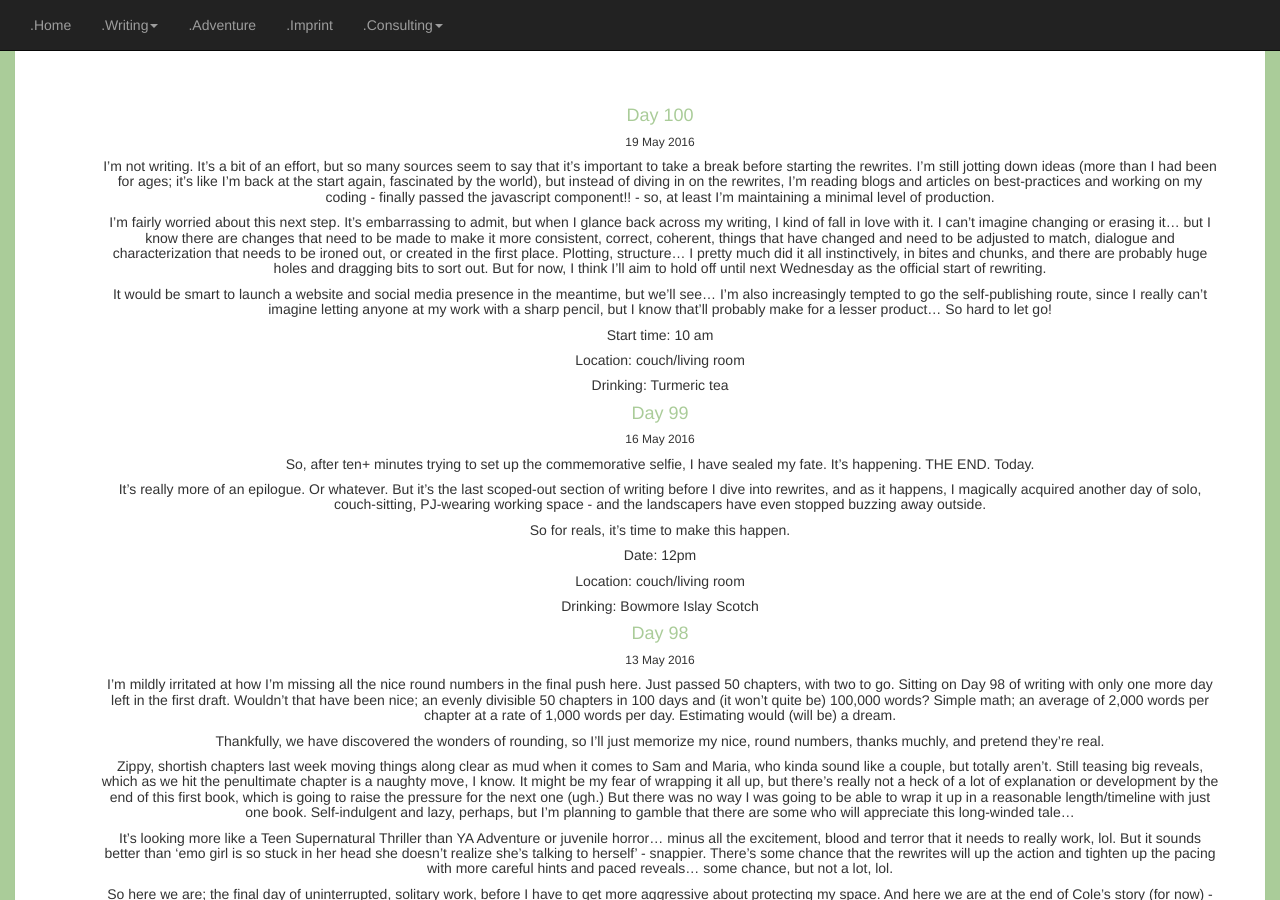
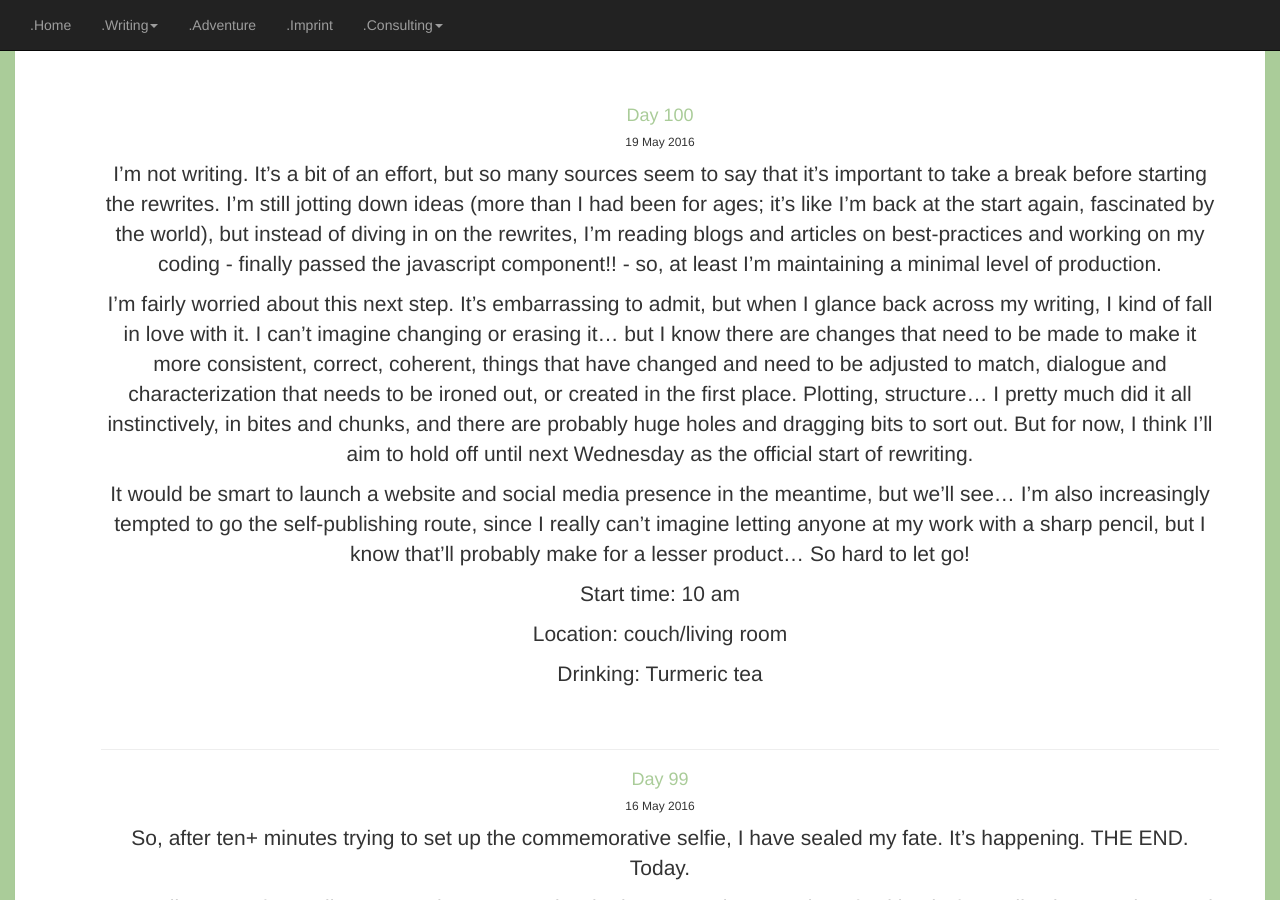
Before and after one commit to kaiewiggins/kaiewiggins.github.io, a Jekyll site: the page built from journal/index.html, in a window 1280 px wide and 900 px high. Built offline with Jekyll 4.4.1, drawn with Linux system fonts in a browser that asks for light colours; nearby versions of some CDN libraries.

Commit message:
moved separator inside loop

```diff
--- a/journal/index.html
+++ b/journal/index.html
@@ -9,9 +9,9 @@ title: kaie.Journal
 	  {% for post in site.posts %}
 	    	<a href="{{ post.url }}" title="{{ post.title }}"><h4>{{ post.title }}</h4></a>
 	    	<span><h6><small></small>{{ post.date | date_to_string }}</small></h6></span>
-	    	<h5>{{post.content}}</h5>
+	    	<div class="article-content">{{post.content}}</div><br><hr>
 	  {% endfor %}
-	    	</ul><br><hr>
+	    	</ul>
 	  </div><!--end section-->
 	  </div>
 	  </div>
```
